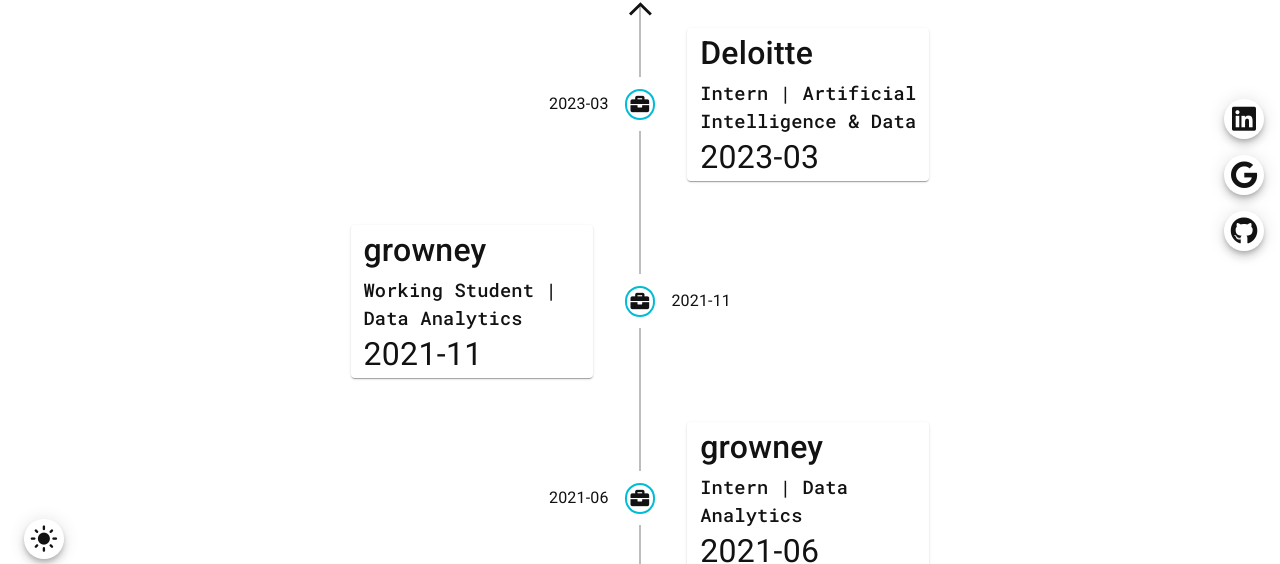
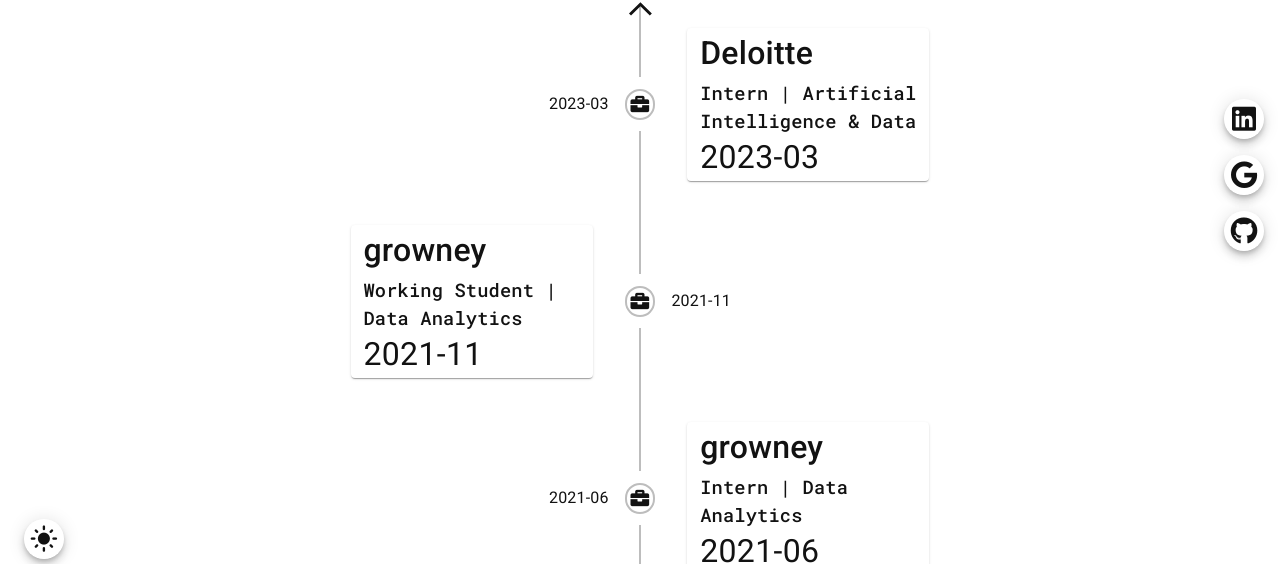
Before and after one commit to heupelS/personal-website-template, a React (Create React App) app: page /Experience in a window 1280 px wide. Shown: the part 217-781 px from the top of the page. Built offline with nearby package versions, Linux system fonts and the light colour scheme.

Commit message:
changed hover functionality

```diff
--- a/src/components/timeline.js
+++ b/src/components/timeline.js
@@ -14,10 +14,12 @@
 import Paper from "@mui/material/Paper";
 import Divider from "@mui/material/Divider";
 import ArrowForwardIosIcon from "@mui/icons-material/ArrowForwardIos";
-import { ThemeContext } from "@emotion/react";
+import { useTheme } from "@mui/material/styles";
 
-export default function CustomizedTimeline() {
+export default function CustomizedTimeline({ theme }) {
+  theme = useTheme();
   const isMobile = useMediaQuery("(max-width:600px)");
+  const [hoveredIndex, setHoveredIndex] = React.useState(null);
 
   const TimelineWorkItemsWeb = Resume.work.map((workitem, index) => {
     const isFirstItem = index === 0;
@@ -49,13 +51,30 @@
           ) : (
             <TimelineConnector />
           )}
-          <TimelineDot variant="outlined" color="primary">
-            <i class={workitem.icon} style={{ color: "inherit" }}></i>
+          <TimelineDot
+            variant="outlined"
+            sx={
+              hoveredIndex === index
+                ? {
+                    position: "relative",
+                    backgroundImage: theme.palette.background.gradient,
+                    WebkitBackgroundClip: "text",
+                    backgroundClip: "text",
+                    color: "red",
+                  }
+                : {}
+            }
+          >
+            <i class={workitem.icon}></i>
           </TimelineDot>
           <TimelineConnector />
         </TimelineSeparator>
         <TimelineContent>
-          <Paper sx={{ mx: 2, mt: 2, mb: 2, textAlign: "left" }}>
+          <Paper
+            sx={{ mx: 2, mt: 2, mb: 2, textAlign: "left" }}
+            onMouseEnter={() => setHoveredIndex(index)}
+            onMouseLeave={() => setHoveredIndex(null)}
+          >
             <Box sx={{ marginLeft: "1vw" }}>
               <Typography
                 variant="h6"
```
